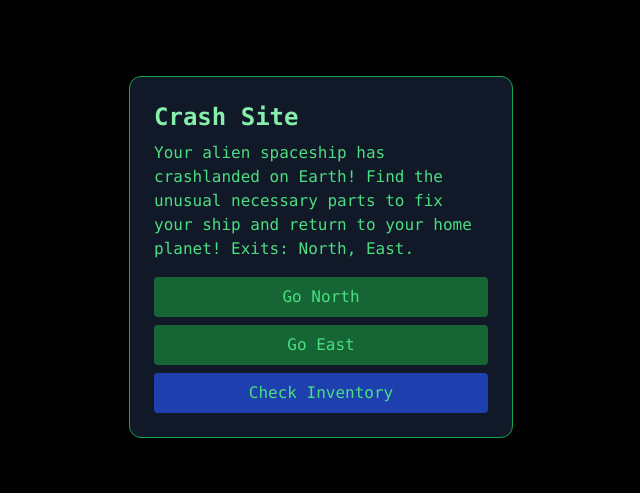
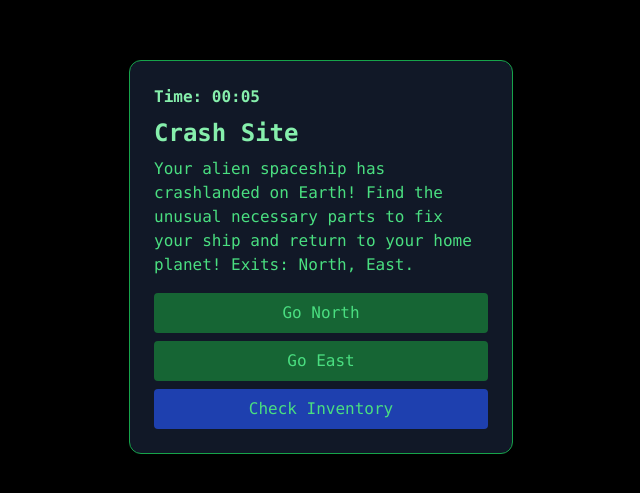
Before and after one commit to dga2102/w3-oopgame, a plain HTML site: page index.html in a window 1280 px wide. Shown: the part 143-636 px from the top of the page, without its empty margins (319-959 px from the left). Drawn offline with nearby package versions, Linux system fonts and the light colour scheme.

Commit message:
added timer

```diff
--- a/game.js
+++ b/game.js
@@ -52,6 +52,11 @@ class Game {
     this.currentRoom = null;
     this.player = new Player();
     this.isGameOver = false;
+
+    // ⏱️ Stopwatch
+    this.startTime = Date.now();
+    this.timerElement = null;
+    this.timerInterval = setInterval(() => this.updateTimer(), 1000);
   }
 
   start() {
@@ -104,6 +109,7 @@ class Game {
     this.player.addItem(item);
     this.currentRoom.items = this.currentRoom.items.filter(i => i !== item);
     this.showMessage(`You picked up the ${item.name}.`);
+    this.checkWinCondition();
   }
 
   hasAllParts() {
@@ -128,6 +134,7 @@ class Game {
 
   lose(message) {
     this.isGameOver = true;
+    clearInterval(this.timerInterval);
     document.getElementById("description").textContent = "Nice Try! " + message;
     document.getElementById("actions").innerHTML =
       `<button onclick="location.reload()" class="bg-red-700 p-2 rounded">Restart</button>`;
@@ -135,12 +142,32 @@ class Game {
 
   win(message) {
     this.isGameOver = true;
+    clearInterval(this.timerInterval);
     document.getElementById("description").textContent = "Congratulations " + message;
     document.getElementById("actions").innerHTML =
       `<button onclick="location.reload()" class="bg-blue-700 p-2 rounded">Play Again</button>`;
   }
 
+  // ⏱️ Stopwatch update function
+  updateTimer() {
+    if (this.isGameOver || !this.timerElement) return;
+
+    const elapsed = Math.floor((Date.now() - this.startTime) / 1000);
+    const mins = String(Math.floor(elapsed / 60)).padStart(2, "0");
+    const secs = String(elapsed % 60).padStart(2, "0");
+
+    this.timerElement.textContent = `Time: ${mins}:${secs}`;
+  }
+
   updateUI() {
+    // Create timer display once
+    if (!this.timerElement) {
+      this.timerElement = document.createElement("p");
+      this.timerElement.className = "text-green-300 font-bold mb-2";
+      const container = document.querySelector('.bg-gray-900');
+      container.insertBefore(this.timerElement, container.firstChild.nextSibling);
+    }
+
     if (this.isGameOver) return;
 
     document.getElementById("room-name").textContent = this.currentRoom.name;
--- a/index.html
+++ b/index.html
@@ -14,6 +14,7 @@
     <h2 id="room-name" class="text-2xl font-bold text-green-300 mb-2"></h2>
 
     <p id="description" class="min-h-[80px] mb-4"></p>
+    <p id="exits" class="text-green-300 font-bold mb-3"></p>
 
     <div id="actions" class="flex flex-col gap-2"></div>
 
```
